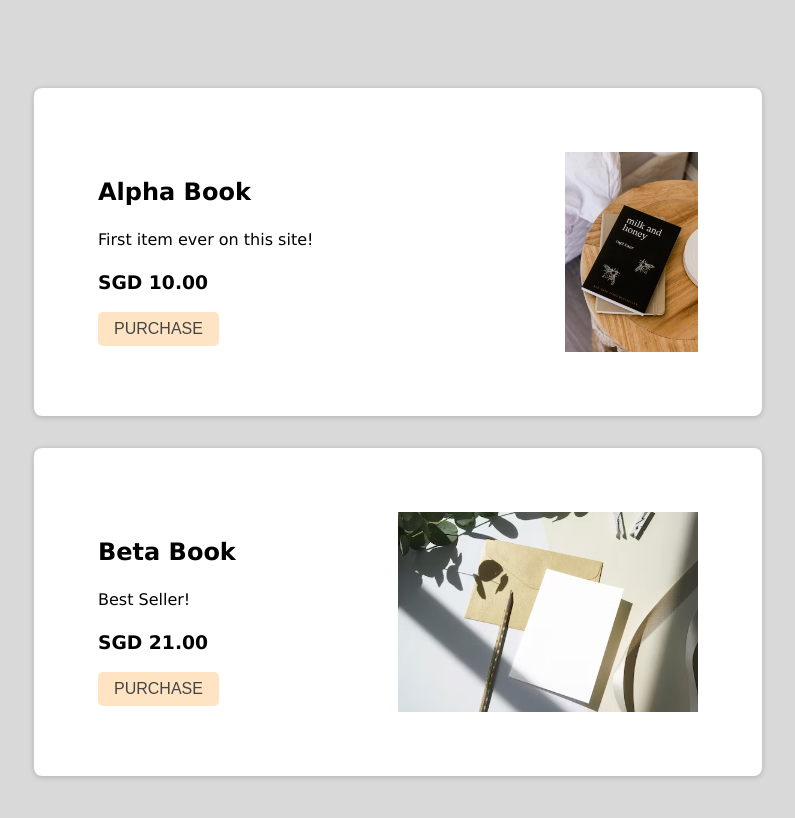
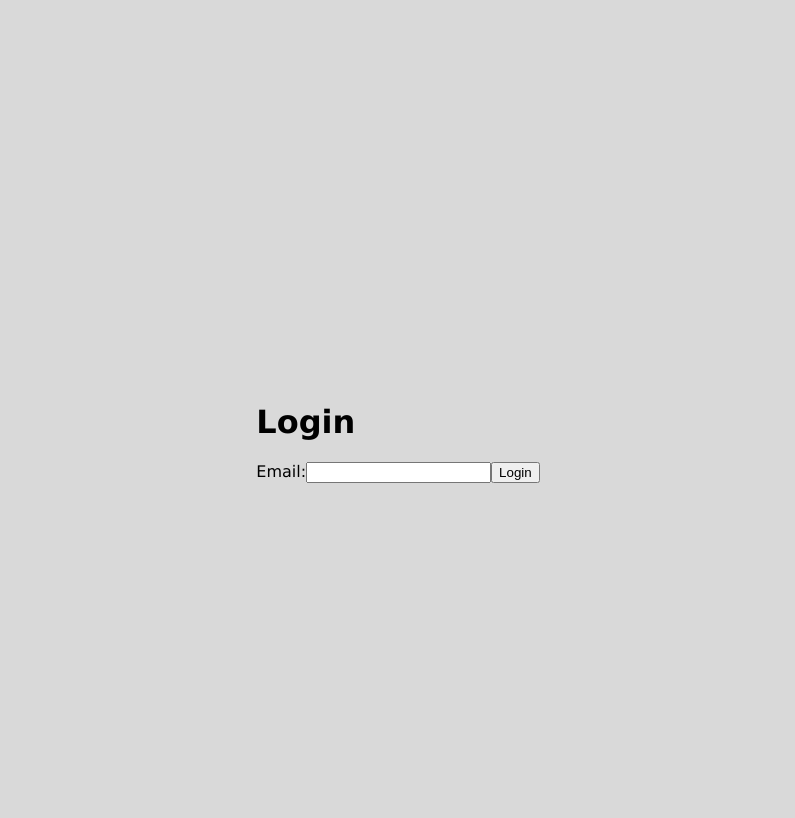
Before and after one commit to ngyida/MyShop, a React (Create React App) app in the folder client/: page / in a window 1280 px wide. Shown: the top 818 px of the page, without its empty margins (242-1037 px from the left). Built offline with nearby package versions, Linux system fonts and the light colour scheme.

Commit message:
added simple login page

```diff
--- a/client/src/App.js
+++ b/client/src/App.js
@@ -4,19 +4,25 @@ import { Routes, Route, BrowserRouter } from 'react-router-dom'
 import CheckOut from "./pages/checkout"
 import PaymentSuccessPage from "./pages/paymentSuccessPage"
 import Products from "./pages/products"
+import Login from "./pages/login";
 
 function App() {
   const [product, setProduct] = useState(null)
+  const [userEmail, setUserEmail] = useState(null)
 
   const setProductWrapper = (product) => {
     setProduct(product)
+  }
+  const setUserEmailWrapper = (email) => {
+    setUserEmail(email)
   }
 
   return (
     <>
       <BrowserRouter>
         <Routes>
-          <Route path ="/" element={<Products setProduct={setProductWrapper} />}/>
+          <Route path='/' element={<Login setUserEmail={setUserEmailWrapper}/>}/>
+          <Route path ="/home" element={<Products setProduct={setProductWrapper} />}/>
           <Route path="/checkout" element={<CheckOut product={product}/>} />
           <Route path="/paymentSuccess" element={<PaymentSuccessPage />} />
         </Routes>
--- /dev/null
+++ b/client/src/pages/login.js
@@ -0,0 +1,28 @@
+import React, { useState } from 'react';
+import { useNavigate } from 'react-router-dom';
+
+const Login = ({ setUserEmail }) => {
+  const [email, setEmail] = useState('');
+  const navigate = useNavigate()
+
+  const handleSubmit = (e) => {
+    e.preventDefault();
+    setUserEmail(email)
+    navigate('/home');
+  };
+
+  return (
+    <div>
+      <h1>Login</h1>
+      <form onSubmit={handleSubmit}>
+        <label>
+          Email:
+          <input type="email" value={email} onChange={(e) => setEmail(e.target.value)} />
+        </label>
+        <button type="submit">Login</button>
+      </form>
+    </div>
+  );
+};
+
+export default Login;
```
